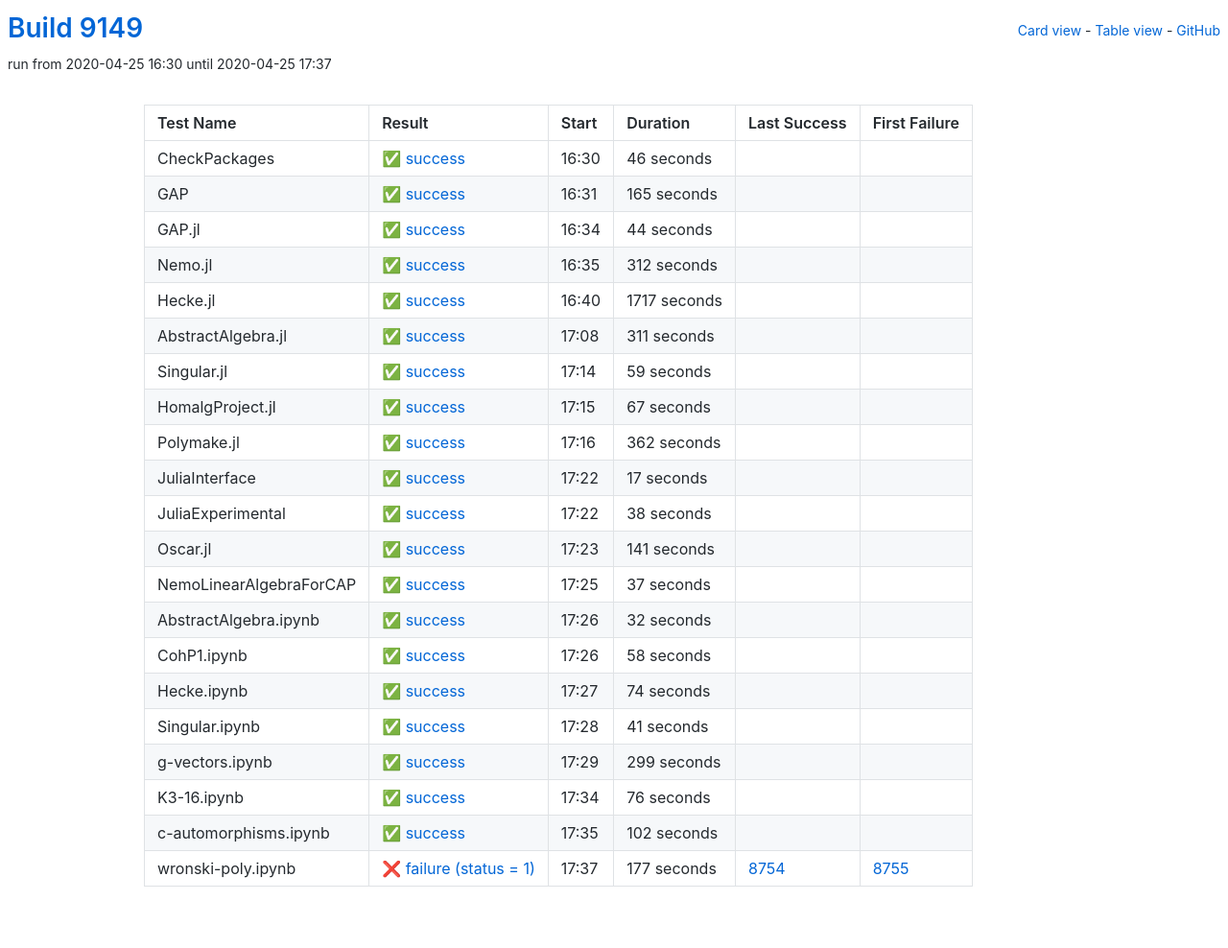
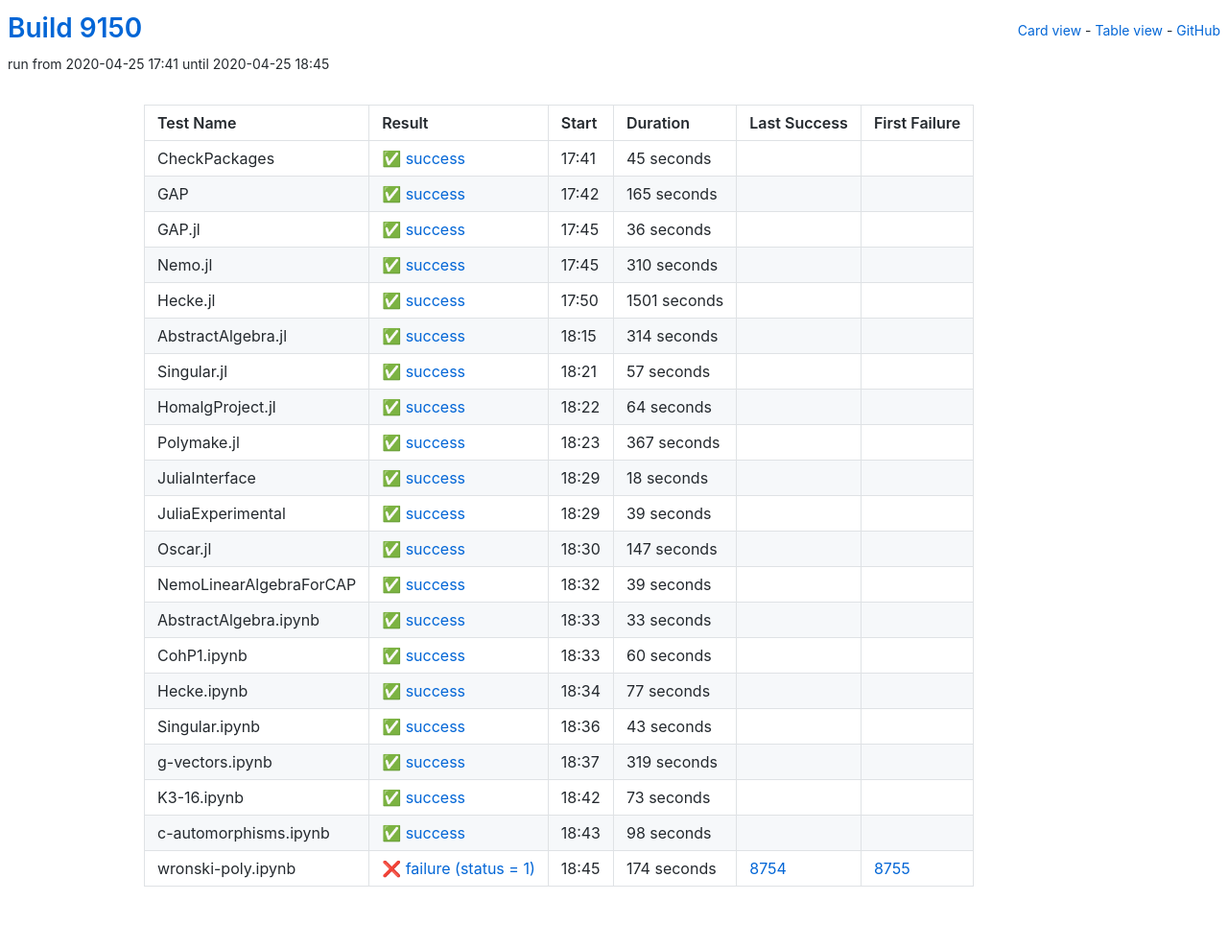
Before and after one commit to oscar-system/oscar-ci-status, a Jekyll site: the page built from table.html, in a window 1280 px wide. Shown: the whole page at 96% size. Built offline with Jekyll 4.4.1, drawn with Linux system fonts in a browser that asks for light colours.

Commit message:
Build 9150

```diff
--- a/_data/ci.yml
+++ b/_data/ci.yml
@@ -1,16 +1,16 @@
-build: 9149
-build_url: https://oscarci.mathematik.uni-kl.de/job/oscar/9149/
+build: 9150
+build_url: https://oscarci.mathematik.uni-kl.de/job/oscar/9150/
 job: oscar
 tests:
-- duration: 46
+- duration: 45
   exitcode: 0
   first_failure: false
   first_failure_url: null
   last_success: false
   last_success_url: null
-  log: https://oscarci.mathematik.uni-kl.de/job/oscar/9149/artifact/logs/build-9149/CheckPackages.log
+  log: https://oscarci.mathematik.uni-kl.de/job/oscar/9150/artifact/logs/build-9150/CheckPackages.log
   name: CheckPackages
-  start: 2020-04-25 16:30
+  start: 2020-04-25 17:41
   status: success
   success: true
 - duration: 165
@@ -19,217 +19,217 @@ tests:
   first_failure_url: null
   last_success: false
   last_success_url: null
-  log: https://oscarci.mathematik.uni-kl.de/job/oscar/9149/artifact/logs/build-9149/GAP.log
+  log: https://oscarci.mathematik.uni-kl.de/job/oscar/9150/artifact/logs/build-9150/GAP.log
   name: GAP
-  start: 2020-04-25 16:31
+  start: 2020-04-25 17:42
   status: success
   success: true
-- duration: 44
+- duration: 36
   exitcode: 0
   first_failure: false
   first_failure_url: null
   last_success: false
   last_success_url: null
-  log: https://oscarci.mathematik.uni-kl.de/job/oscar/9149/artifact/logs/build-9149/GAP.jl.log
+  log: https://oscarci.mathematik.uni-kl.de/job/oscar/9150/artifact/logs/build-9150/GAP.jl.log
   name: GAP.jl
-  start: 2020-04-25 16:34
+  start: 2020-04-25 17:45
   status: success
   success: true
-- duration: 312
+- duration: 310
   exitcode: 0
   first_failure: false
   first_failure_url: null
   last_success: false
   last_success_url: null
-  log: https://oscarci.mathematik.uni-kl.de/job/oscar/9149/artifact/logs/build-9149/Nemo.jl.log
+  log: https://oscarci.mathematik.uni-kl.de/job/oscar/9150/artifact/logs/build-9150/Nemo.jl.log
   name: Nemo.jl
-  start: 2020-04-25 16:35
+  start: 2020-04-25 17:45
   status: success
   success: true
-- duration: 1717
+- duration: 1501
   exitcode: 0
   first_failure: false
   first_failure_url: null
   last_success: false
   last_success_url: null
-  log: https://oscarci.mathematik.uni-kl.de/job/oscar/9149/artifact/logs/build-9149/Hecke.jl.log
+  log: https://oscarci.mathematik.uni-kl.de/job/oscar/9150/artifact/logs/build-9150/Hecke.jl.log
   name: Hecke.jl
-  start: 2020-04-25 16:40
+  start: 2020-04-25 17:50
   status: success
   success: true
-- duration: 311
+- duration: 314
   exitcode: 0
   first_failure: false
   first_failure_url: null
   last_success: false
   last_success_url: null
-  log: https://oscarci.mathematik.uni-kl.de/job/oscar/9149/artifact/logs/build-9149/AbstractAlgebra.jl.log
+  log: https://oscarci.mathematik.uni-kl.de/job/oscar/9150/artifact/logs/build-9150/AbstractAlgebra.jl.log
   name: AbstractAlgebra.jl
-  start: 2020-04-25 17:08
+  start: 2020-04-25 18:15
   status: success
   success: true
-- duration: 59
+- duration: 57
   exitcode: 0
   first_failure: false
   first_failure_url: null
   last_success: false
   last_success_url: null
-  log: https://oscarci.mathematik.uni-kl.de/job/oscar/9149/artifact/logs/build-9149/Singular.jl.log
+  log: https://oscarci.mathematik.uni-kl.de/job/oscar/9150/artifact/logs/build-9150/Singular.jl.log
   name: Singular.jl
-  start: 2020-04-25 17:14
+  start: 2020-04-25 18:21
   status: success
   success: true
-- duration: 67
+- duration: 64
   exitcode: 0
   first_failure: false
   first_failure_url: null
   last_success: false
   last_success_url: null
-  log: https://oscarci.mathematik.uni-kl.de/job/oscar/9149/artifact/logs/build-9149/HomalgProject.jl.log
+  log: https://oscarci.mathematik.uni-kl.de/job/oscar/9150/artifact/logs/build-9150/HomalgProject.jl.log
   name: HomalgProject.jl
-  start: 2020-04-25 17:15
+  start: 2020-04-25 18:22
   status: success
   success: true
-- duration: 362
+- duration: 367
   exitcode: 0
   first_failure: false
   first_failure_url: null
   last_success: false
   last_success_url: null
-  log: https://oscarci.mathematik.uni-kl.de/job/oscar/9149/artifact/logs/build-9149/Polymake.jl.log
+  log: https://oscarci.mathematik.uni-kl.de/job/oscar/9150/artifact/logs/build-9150/Polymake.jl.log
   name: Polymake.jl
-  start: 2020-04-25 17:16
+  start: 2020-04-25 18:23
   status: success
   success: true
-- duration: 17
+- duration: 18
   exitcode: 0
   first_failure: false
   first_failure_url: null
   last_success: false
   last_success_url: null
-  log: https://oscarci.mathematik.uni-kl.de/job/oscar/9149/artifact/logs/build-9149/JuliaInterface.log
+  log: https://oscarci.mathematik.uni-kl.de/job/oscar/9150/artifact/logs/build-9150/JuliaInterface.log
   name: JuliaInterface
-  start: 2020-04-25 17:22
+  start: 2020-04-25 18:29
   status: success
   success: true
-- duration: 38
+- duration: 39
   exitcode: 0
   first_failure: false
   first_failure_url: null
   last_success: false
   last_success_url: null
-  log: https://oscarci.mathematik.uni-kl.de/job/oscar/9149/artifact/logs/build-9149/JuliaExperimental.log
+  log: https://oscarci.mathematik.uni-kl.de/job/oscar/9150/artifact/logs/build-9150/JuliaExperimental.log
   name: JuliaExperimental
-  start: 2020-04-25 17:22
+  start: 2020-04-25 18:29
   status: success
   success: true
-- duration: 141
+- duration: 147
   exitcode: 0
   first_failure: false
   first_failure_url: null
   last_success: false
   last_success_url: null
-  log: https://oscarci.mathematik.uni-kl.de/job/oscar/9149/artifact/logs/build-9149/Oscar.jl.log
+  log: https://oscarci.mathematik.uni-kl.de/job/oscar/9150/artifact/logs/build-9150/Oscar.jl.log
   name: Oscar.jl
-  start: 2020-04-25 17:23
+  start: 2020-04-25 18:30
   status: success
   success: true
-- duration: 37
+- duration: 39
   exitcode: 0
   first_failure: false
   first_failure_url: null
   last_success: false
   last_success_url: null
-  log: https://oscarci.mathematik.uni-kl.de/job/oscar/9149/artifact/logs/build-9149/NemoLinearAlgebraForCAP.log
+  log: https://oscarci.mathematik.uni-kl.de/job/oscar/9150/artifact/logs/build-9150/NemoLinearAlgebraForCAP.log
   name: NemoLinearAlgebraForCAP
-  start: 2020-04-25 17:25
+  start: 2020-04-25 18:32
   status: success
   success: true
-- duration: 32
+- duration: 33
   exitcode: 0
   first_failure: false
   first_failure_url: null
   last_success: false
   last_success_url: null
-  log: https://oscarci.mathematik.uni-kl.de/job/oscar/9149/artifact/logs/build-9149/AbstractAlgebra.ipynb.log
+  log: https://oscarci.mathematik.uni-kl.de/job/oscar/9150/artifact/logs/build-9150/AbstractAlgebra.ipynb.log
   name: AbstractAlgebra.ipynb
-  start: 2020-04-25 17:26
+  start: 2020-04-25 18:33
   status: success
   success: true
-- duration: 58
+- duration: 60
   exitcode: 0
   first_failure: false
   first_failure_url: null
   last_success: false
   last_success_url: null
-  log: https://oscarci.mathematik.uni-kl.de/job/oscar/9149/artifact/logs/build-9149/CohP1.ipynb.log
+  log: https://oscarci.mathematik.uni-kl.de/job/oscar/9150/artifact/logs/build-9150/CohP1.ipynb.log
   name: CohP1.ipynb
-  start: 2020-04-25 17:26
+  start: 2020-04-25 18:33
   status: success
   success: true
-- duration: 74
+- duration: 77
   exitcode: 0
   first_failure: false
   first_failure_url: null
   last_success: false
   last_success_url: null
-  log: https://oscarci.mathematik.uni-kl.de/job/oscar/9149/artifact/logs/build-9149/Hecke.ipynb.log
+  log: https://oscarci.mathematik.uni-kl.de/job/oscar/9150/artifact/logs/build-9150/Hecke.ipynb.log
   name: Hecke.ipynb
-  start: 2020-04-25 17:27
+  start: 2020-04-25 18:34
   status: success
   success: true
-- duration: 41
+- duration: 43
   exitcode: 0
   first_failure: false
   first_failure_url: null
   last_success: false
   last_success_url: null
-  log: https://oscarci.mathematik.uni-kl.de/job/oscar/9149/artifact/logs/build-9149/Singular.ipynb.log
+  log: https://oscarci.mathematik.uni-kl.de/job/oscar/9150/artifact/logs/build-9150/Singular.ipynb.log
   name: Singular.ipynb
-  start: 2020-04-25 17:28
+  start: 2020-04-25 18:36
   status: success
   success: true
-- duration: 299
+- duration: 319
   exitcode: 0
   first_failure: false
   first_failure_url: null
   last_success: false
   last_success_url: null
-  log: https://oscarci.mathematik.uni-kl.de/job/oscar/9149/artifact/logs/build-9149/g-vectors.ipynb.log
+  log: https://oscarci.mathematik.uni-kl.de/job/oscar/9150/artifact/logs/build-9150/g-vectors.ipynb.log
   name: g-vectors.ipynb
-  start: 2020-04-25 17:29
+  start: 2020-04-25 18:37
   status: success
   success: true
-- duration: 76
+- duration: 73
   exitcode: 0
   first_failure: false
   first_failure_url: null
   last_success: false
   last_success_url: null
-  log: https://oscarci.mathematik.uni-kl.de/job/oscar/9149/artifact/logs/build-9149/K3-16.ipynb.log
+  log: https://oscarci.mathematik.uni-kl.de/job/oscar/9150/artifact/logs/build-9150/K3-16.ipynb.log
   name: K3-16.ipynb
-  start: 2020-04-25 17:34
+  start: 2020-04-25 18:42
   status: success
   success: true
-- duration: 102
+- duration: 98
   exitcode: 0
   first_failure: false
   first_failure_url: null
   last_success: false
   last_success_url: null
-  log: https://oscarci.mathematik.uni-kl.de/job/oscar/9149/artifact/logs/build-9149/c-automorphisms.ipynb.log
+  log: https://oscarci.mathematik.uni-kl.de/job/oscar/9150/artifact/logs/build-9150/c-automorphisms.ipynb.log
   name: c-automorphisms.ipynb
-  start: 2020-04-25 17:35
+  start: 2020-04-25 18:43
   status: success
   success: true
-- duration: 177
+- duration: 174
   exitcode: 1
   first_failure: 8755
   first_failure_url: https://oscarci.mathematik.uni-kl.de/job/oscar/8755/
   last_success: 8754
   last_success_url: https://oscarci.mathematik.uni-kl.de/job/oscar/8754/
-  log: https://oscarci.mathematik.uni-kl.de/job/oscar/9149/artifact/logs/build-9149/wronski-poly.ipynb.log
+  log: https://oscarci.mathematik.uni-kl.de/job/oscar/9150/artifact/logs/build-9150/wronski-poly.ipynb.log
   name: wronski-poly.ipynb
-  start: 2020-04-25 17:37
+  start: 2020-04-25 18:45
   status: failure
   success: false
```
Also changed, not shown: README.md.
